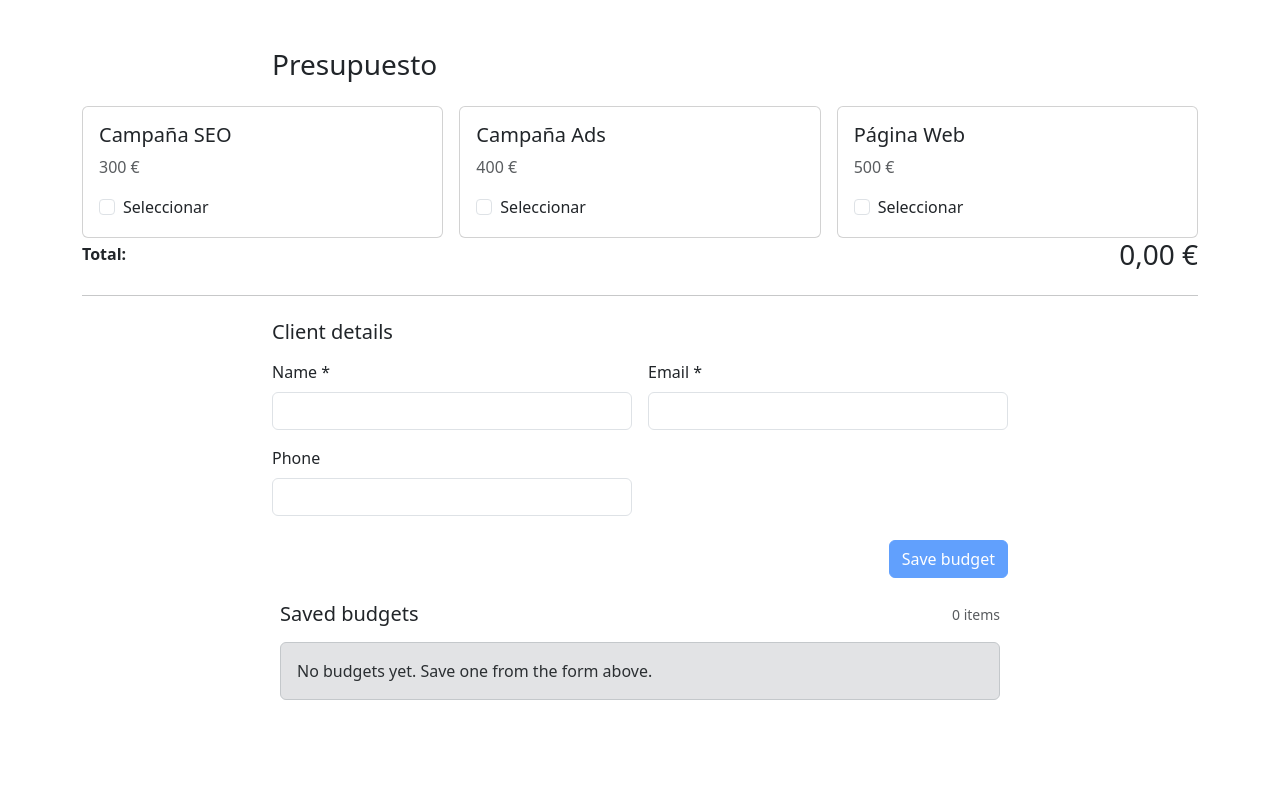
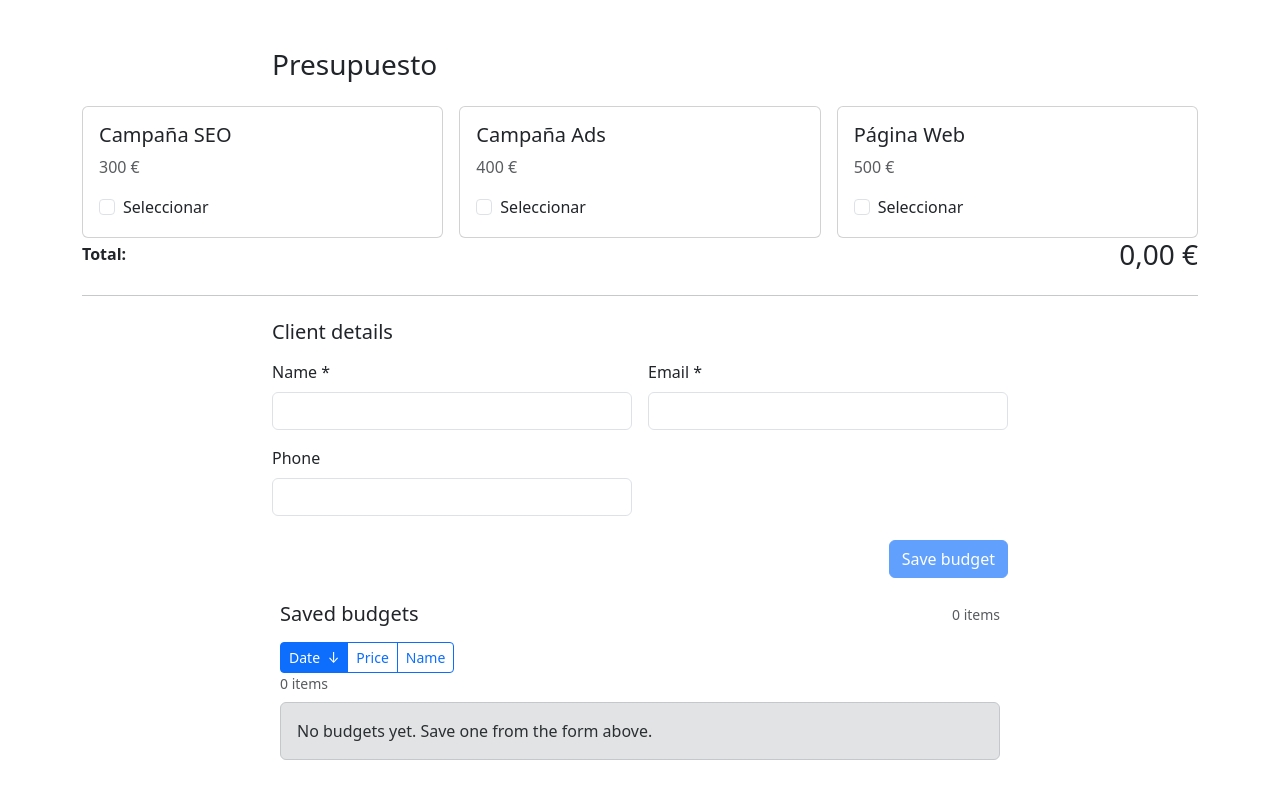
Before and after one commit to Arnau-66/-S6.-Pressupostos--Angular-, an Angular app: page / in a window 1280 px wide. Shown: the top 798 px of the page. Built offline with nearby package versions, Linux system fonts and the light colour scheme.

Commit message:
feat(budget-list): add sorting controls (date, price, name) and fix HTML structure for exercise 6

```diff
--- a/src/app/components/budget-list/budget-list.html
+++ b/src/app/components/budget-list/budget-list.html
@@ -12,6 +12,56 @@
           }
         </span>
       </div>
+
+
+        <div class="btn-group btn-group-sm" role="group" aria-label="Sort controls">
+          <button
+            type="button"
+            class="btn"
+            [class.btn-primary]="sortKey() === 'date'"
+            [class.btn-outline-primary]="sortKey() !== 'date'"
+            (click)="setSort('date')">
+            Date
+            @if (sortKey() === 'date') {
+              <span class="ms-1">{{ sortDir() === 'asc' ? '↑' : '↓' }}</span>
+            }
+          </button>
+
+          <button
+            type="button"
+            class="btn"
+            [class.btn-primary]="sortKey() === 'price'"
+            [class.btn-outline-primary]="sortKey() !== 'price'"
+            (click)="setSort('price')">
+            Price
+            @if (sortKey() === 'price') {
+              <span class="ms-1">{{ sortDir() === 'asc' ? '↑' : '↓' }}</span>
+            }
+          </button>
+
+          <button
+            type="button"
+            class="btn"
+            [class.btn-primary]="sortKey() === 'name'"
+            [class.btn-outline-primary]="sortKey() !== 'name'"
+            (click)="setSort('name')">
+            Name
+            @if (sortKey() === 'name') {
+              <span class="ms-1">{{ sortDir() === 'asc' ? '↑' : '↓' }}</span>
+            }
+          </button>
+        </div>
+
+
+      <div class="text-muted small mb-2">
+        @if (service.budgets().length === 1) {
+          {{ service.budgets().length }} item
+        } @else {
+          {{ service.budgets().length }} items
+        }
+      </div>
+
+
 
       @if (service.budgets().length === 0) {
         <div class="alert alert-secondary">
--- a/src/app/components/budget-list/budget-list.ts
+++ b/src/app/components/budget-list/budget-list.ts
@@ -1,6 +1,9 @@
 import { CommonModule, CurrencyPipe, DatePipe } from '@angular/common';
-import { Component } from '@angular/core';
+import { Component, computed, signal } from '@angular/core';
 import { BudgetService } from '../../services/budget';
+
+type SortKey = 'date' | 'price' | 'name';
+type SortDir = 'asc' | 'desc';
 
 @Component({
   selector: 'app-budget-list',
@@ -11,10 +14,54 @@ import { BudgetService } from '../../services/budget';
 })
 export class BudgetList {
 
-  public service: BudgetService;
+  constructor(public service: BudgetService){}
 
-  constructor(service: BudgetService){
-    this.service = service;
+  readonly sortKey = signal<SortKey>('date');
+  readonly sortDir = signal<SortDir>('desc');
+
+  readonly sortedBudgets = computed(() => {
+    const key = this.sortKey();
+    const dir = this.sortDir();
+    const list = [...this.service.budgets()];
+
+    list.sort((a,b)=> {
+      let cmp = 0;
+
+      switch (key) {
+        case 'date': {
+
+          const at = new Date(a.date).getTime();
+          const bt = new Date(b.date).getTime();
+          cmp = at-bt;
+          break;
+        }
+
+        case 'price': {
+          cmp = a.total - b.total;
+          break;
+        }
+
+        case 'name': {
+          cmp = a.client.name.localeCompare(b.client.name, 'es', {
+            sensitivity: 'base',
+          });
+        }
+      }
+
+      return dir === 'asc' ? cmp : -cmp;
+    });
+
+    return list;
+
+  });
+
+  setSort(key: SortKey): void {
+    if (this.sortKey() === key) {
+      this.sortDir.update((d) => (d === 'asc' ? 'desc' : 'asc'));
+      return;
+    }
+
+    this.sortKey.set(key);
+    this.sortDir.set(key === 'name' ? 'asc' : 'desc');
   }
-
 }
```
